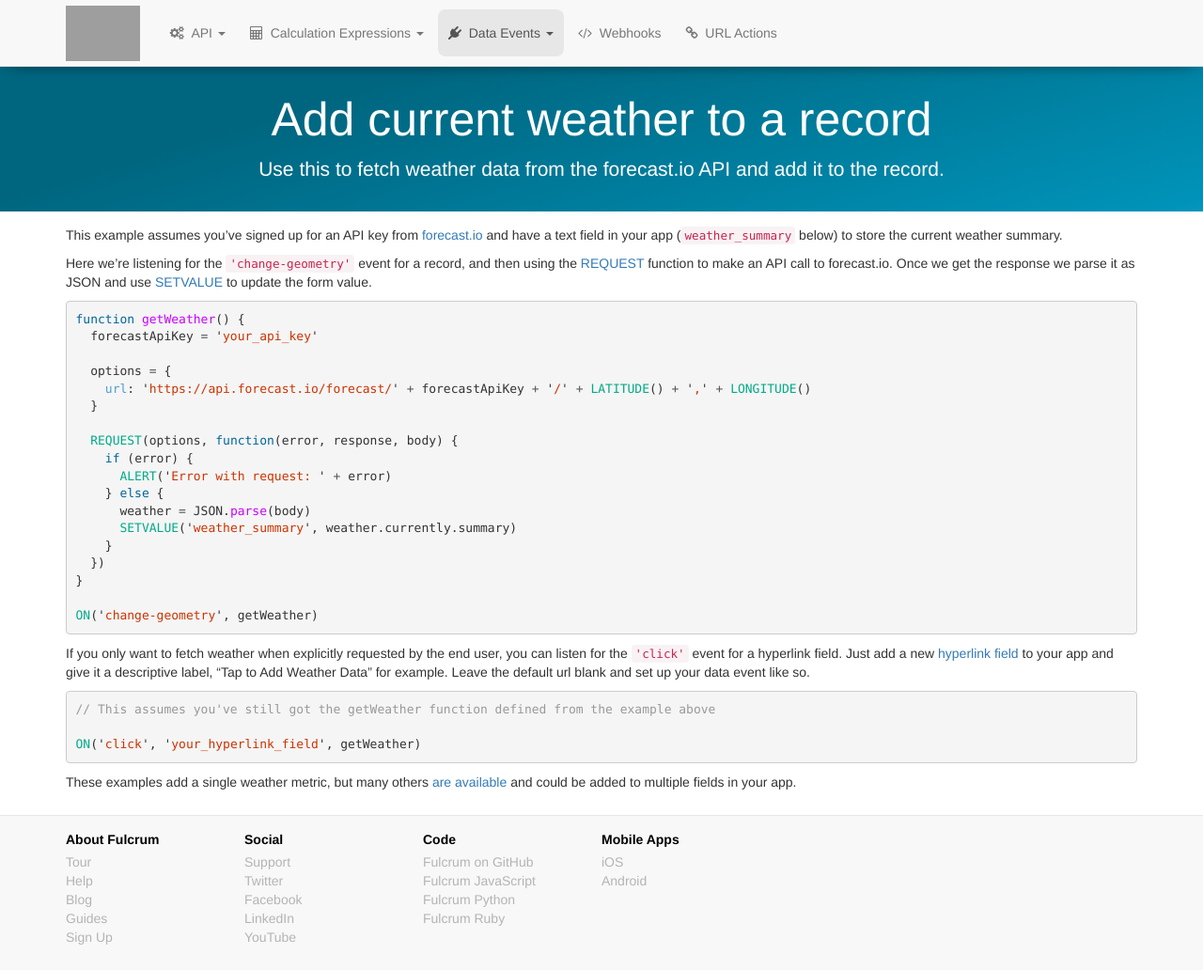
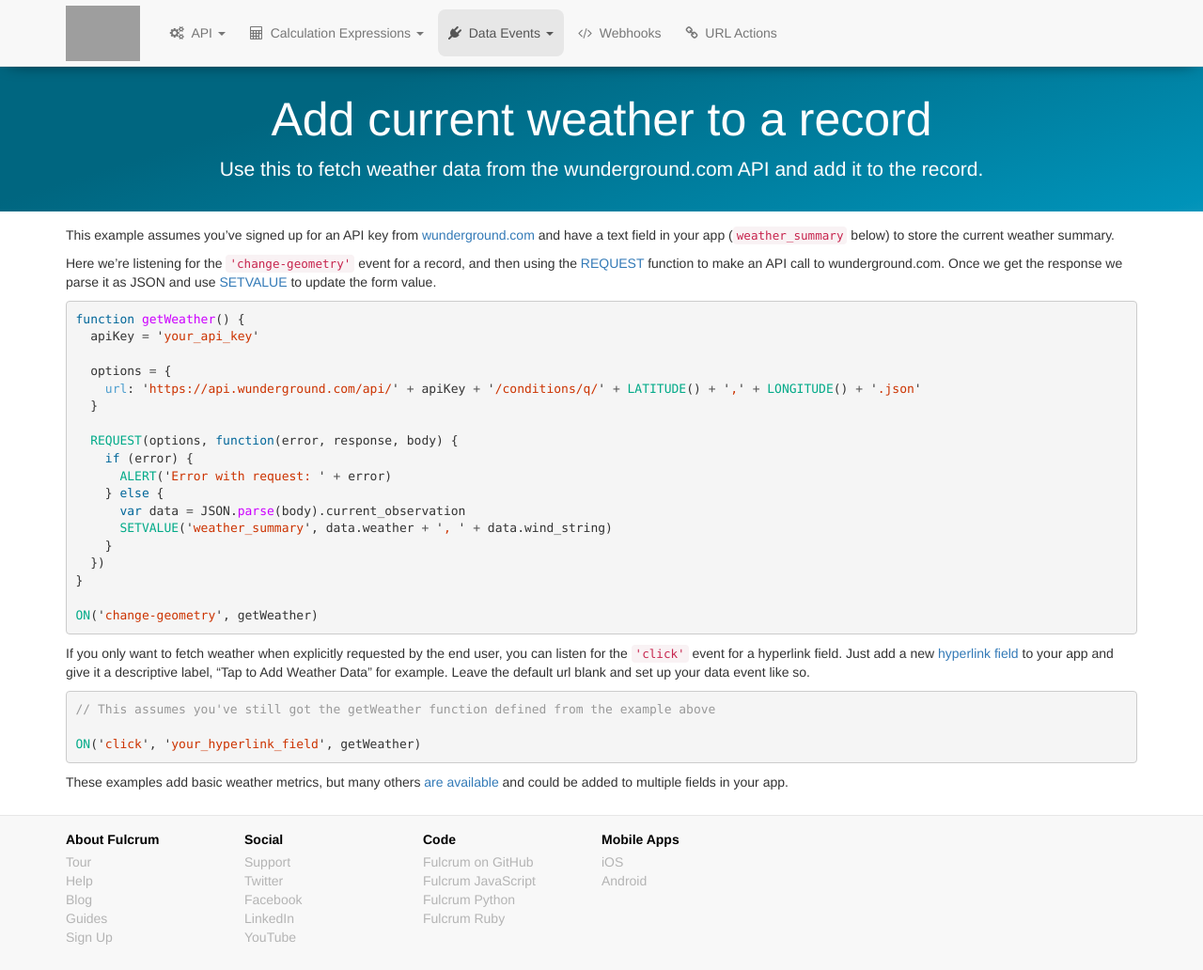
Before and after one commit to rylincoln/developer.fulcrumapp.com, a Jekyll site: the page built from _data-event-examples/add-weather-data.md, in a window 1280 px wide and 1032 px high. Shown: the whole window at 94% size. Built offline with Jekyll 4.4.1, drawn with Linux system fonts in a browser that asks for light colours; nearby versions of some CDN libraries; grey boxes are pictures that could not be loaded.

Commit message:
Update weather example

````diff
--- a/_data-event-examples/add-weather-data.md
+++ b/_data-event-examples/add-weather-data.md
@@ -2,28 +2,28 @@
 layout: default
 section: data_events
 title: "Add current weather to a record"
-description: "Use this to fetch weather data from the forecast.io API and add it to the record."
+description: "Use this to fetch weather data from the wunderground.com API and add it to the record."
 category: section
 ---
 
-This example assumes you've signed up for an API key from [forecast.io](https://developer.forecast.io/) and have a text field in your app (`weather_summary` below) to store the current weather summary.
+This example assumes you've signed up for an API key from [wunderground.com](https://www.wunderground.com/weather/api) and have a text field in your app (`weather_summary` below) to store the current weather summary.
 
-Here we're listening for the `'change-geometry'` event for a record, and then using the [REQUEST](/data-events/reference/request) function to make an API call to forecast.io. Once we get the response we parse it as JSON and use [SETVALUE](/data-events/reference/setvalue) to update the form value.
+Here we're listening for the `'change-geometry'` event for a record, and then using the [REQUEST](/data-events/reference/request) function to make an API call to wunderground.com. Once we get the response we parse it as JSON and use [SETVALUE](/data-events/reference/setvalue) to update the form value.
 
 ```js
 function getWeather() {
-  forecastApiKey = 'your_api_key'
+  apiKey = 'your_api_key'
 
   options = {
-    url: 'https://api.forecast.io/forecast/' + forecastApiKey + '/' + LATITUDE() + ',' + LONGITUDE()
+    url: 'https://api.wunderground.com/api/' + apiKey + '/conditions/q/' + LATITUDE() + ',' + LONGITUDE() + '.json'
   }
 
   REQUEST(options, function(error, response, body) {
     if (error) {
       ALERT('Error with request: ' + error)
     } else {
-      weather = JSON.parse(body)
-      SETVALUE('weather_summary', weather.currently.summary)
+      var data = JSON.parse(body).current_observation
+      SETVALUE('weather_summary', data.weather + ', ' + data.wind_string)
     }
   })
 }
@@ -39,4 +39,4 @@ If you only want to fetch weather when explicitly requested by the end user, you
 ON('click', 'your_hyperlink_field', getWeather)
 ```
 
-These examples add a single weather metric, but many others [are available](https://developer.forecast.io/docs/v2#data-points) and could be added to multiple fields in your app.
+These examples add basic weather metrics, but many others [are available](https://www.wunderground.com/weather/api/d/docs?d=data/conditions) and could be added to multiple fields in your app.
````
